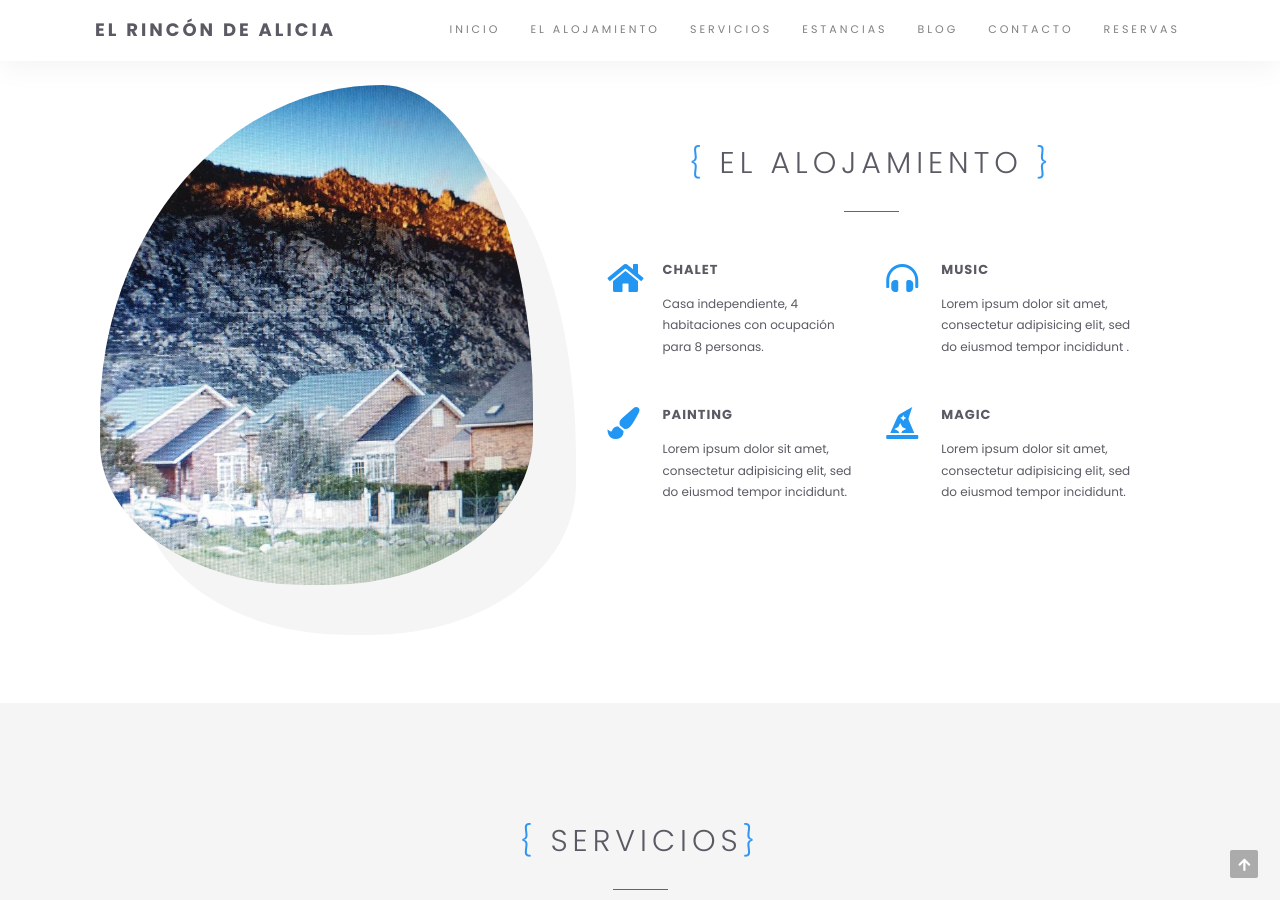
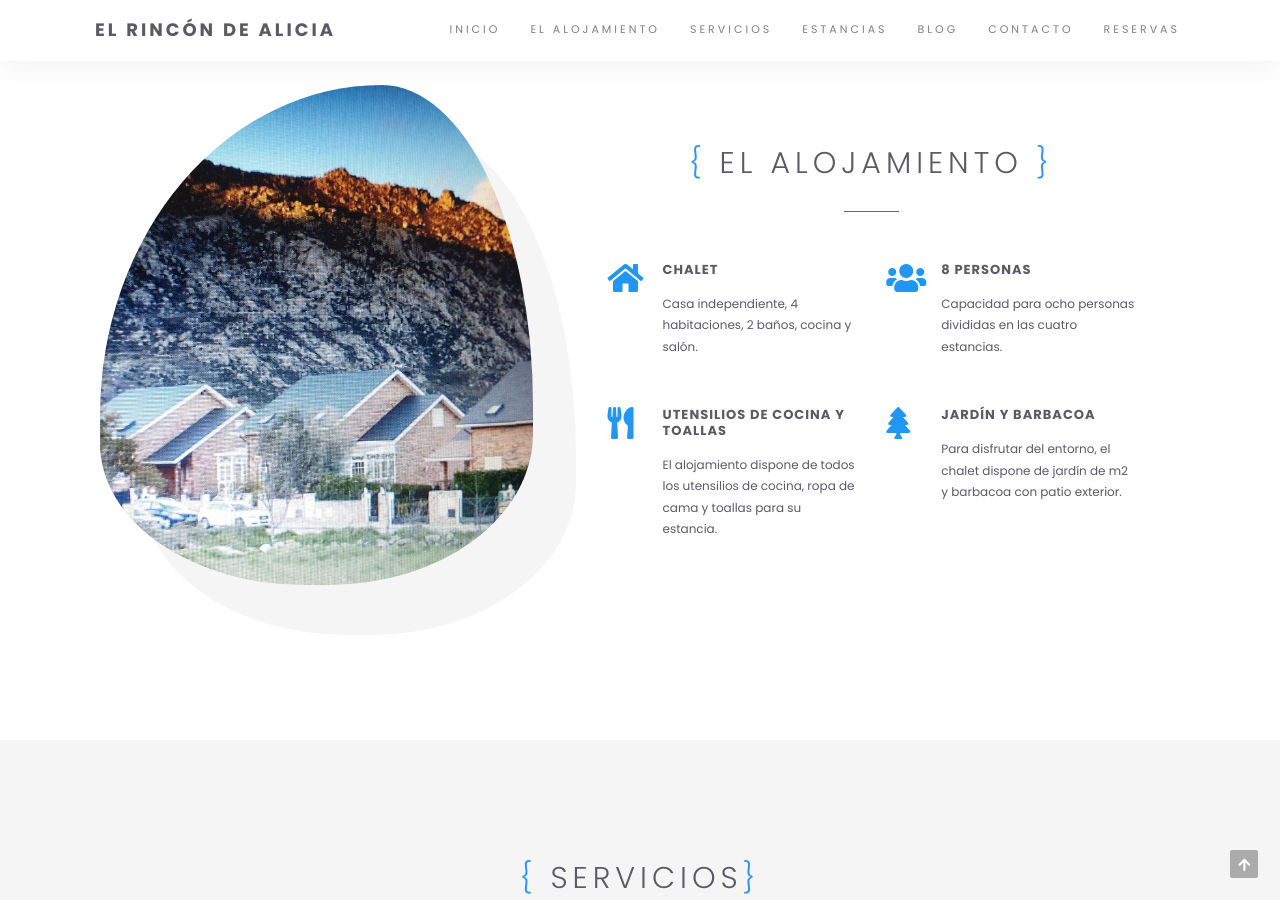
Before and after one commit to kecho05/elrincondealicia, a Jekyll site: the page built from index.html, in a window 1280 px wide and 900 px high, scrolled down 935 px. Built offline with Jekyll 4.4.1, drawn with Linux system fonts in a browser that asks for light colours.

Commit message:
Update index.html

```diff
--- a/index.html
+++ b/index.html
@@ -100,7 +100,7 @@ layout: default
 							<div class="iconboxleft-text">
 								<h3 class="iconboxleft-title">Chalet</h3>
 								<div class="iconboxleft-desc">
-									Casa independiente, 4 habitaciones con ocupación para 8 personas.
+									Casa independiente, 4 habitaciones, 2 baños, cocina y salón.
 								</div>
 							</div>
 						</div>
@@ -111,12 +111,12 @@ layout: default
 
 						<div class="iconboxleft wow fadeInUp" data-wow-delay=".2s">
 							<div class="iconboxleft-icon">
-								<i class="fas fa-headphones-alt"></i>
+								<i class="fas fa-users"></i>
 							</div>
 							<div class="iconboxleft-text">
-								<h3 class="iconboxleft-title">Music</h3>
+								<h3 class="iconboxleft-title">8 personas</h3>
 								<div class="iconboxleft-desc">
-									Lorem ipsum dolor sit amet, consectetur adipisicing elit, sed do eiusmod tempor incididunt .
+									Capacidad para ocho personas divididas en las cuatro estancias.
 								</div>
 							</div>
 						</div>
@@ -131,12 +131,12 @@ layout: default
 
 						<div class="iconboxleft wow fadeInUp">
 							<div class="iconboxleft-icon">
-								<i class="fas fa-paint-brush"></i>
+								<i class="fas fa-utensils"></i>
 							</div>
 							<div class="iconboxleft-text">
-								<h3 class="iconboxleft-title">Painting</h3>
+								<h3 class="iconboxleft-title">Utensilios de cocina y toallas</h3>
 								<div class="iconboxleft-desc">
-									Lorem ipsum dolor sit amet, consectetur adipisicing elit, sed do eiusmod tempor incididunt.
+									El alojamiento dispone de todos los utensilios de cocina, ropa de cama y toallas para su estancia.
 								</div>
 							</div>
 						</div>
@@ -147,12 +147,12 @@ layout: default
 
 						<div class="iconboxleft wow fadeInUp" data-wow-delay=".2s">
 							<div class="iconboxleft-icon">
-								<i class="fas fa-hat-wizard"></i>
+								<i class="fas fa-tree"></i>
 							</div>
 							<div class="iconboxleft-text">
-								<h3 class="iconboxleft-title">Magic</h3>
+								<h3 class="iconboxleft-title">Jardín y barbacoa</h3>
 								<div class="iconboxleft-desc">
-									Lorem ipsum dolor sit amet, consectetur adipisicing elit, sed do eiusmod tempor incididunt.
+									Para disfrutar del entorno, el chalet dispone de jardín de m2 y barbacoa con patio exterior.
 								</div>
 							</div>
 						</div>
```
